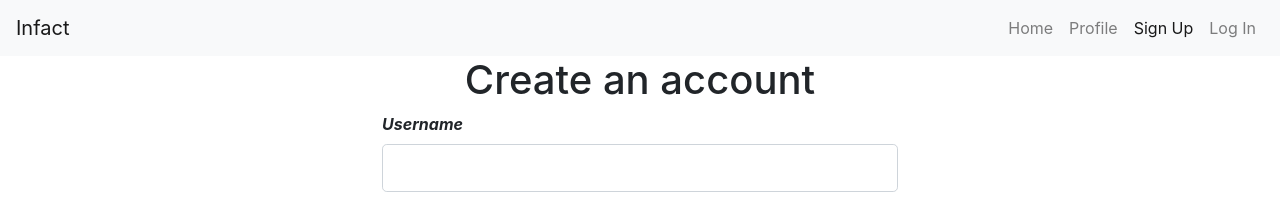
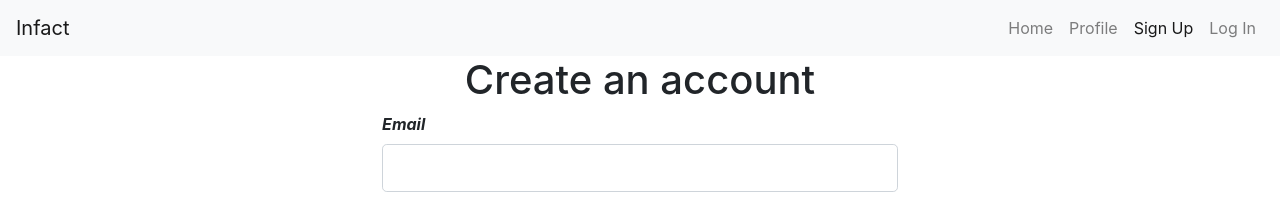
Before and after one commit to DreissenZulu/Project-3, a React (Create React App) app: page /signup in a window 1280 px wide. Shown: the top 204 px of the page. Built offline with nearby package versions, Linux system fonts and the light colour scheme.

Commit message:
Changed username to email

```diff
--- a/src/pages/SignUp.js
+++ b/src/pages/SignUp.js
@@ -4,7 +4,7 @@ let warning = 0;
 
 function SignUp() {
     const [formInput, setFormInput] = useState({
-        username: "",
+        email: "",
         firstName: "",
         lastName: "",
         password: ""
@@ -31,8 +31,8 @@ function SignUp() {
 
     function handleInputChange(event) {
         switch (event.target.id) {
-            case ("user"):
-                setFormInput({ ...formInput, username: event.target.value })
+            case ("email"):
+                setFormInput({ ...formInput, email: event.target.value })
                 break;
             case ("first-name"):
                 setFormInput({ ...formInput, firstName: event.target.value })
@@ -54,10 +54,10 @@ function SignUp() {
                 <h1 className="text-center">Create an account</h1>
                 <form onSubmit={handleFormSubmit}>
                     <div className="form-group">
-                        <label><i><strong> Username</strong></i></label>
-                        <input className="form-control form-control-lg" id="user" autoComplete="off" onChange={handleInputChange} />
+                        <label><i><strong> Email</strong></i></label>
+                        <input className="form-control form-control-lg" id="email" autoComplete="off" onChange={handleInputChange} />
                         <small id="alertTaken" className="form-text text-danger" style={{ display: formState.userValidStyle }}>
-                            This username has already been taken!
+                            This email is already in use!
                         </small>
                     </div>
                     <div className="form-group">
```
